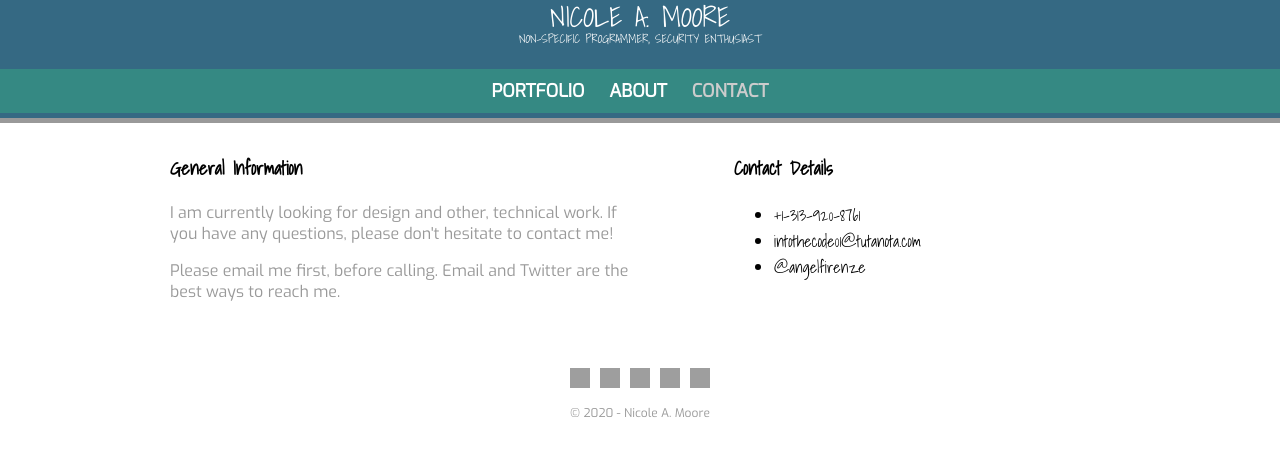
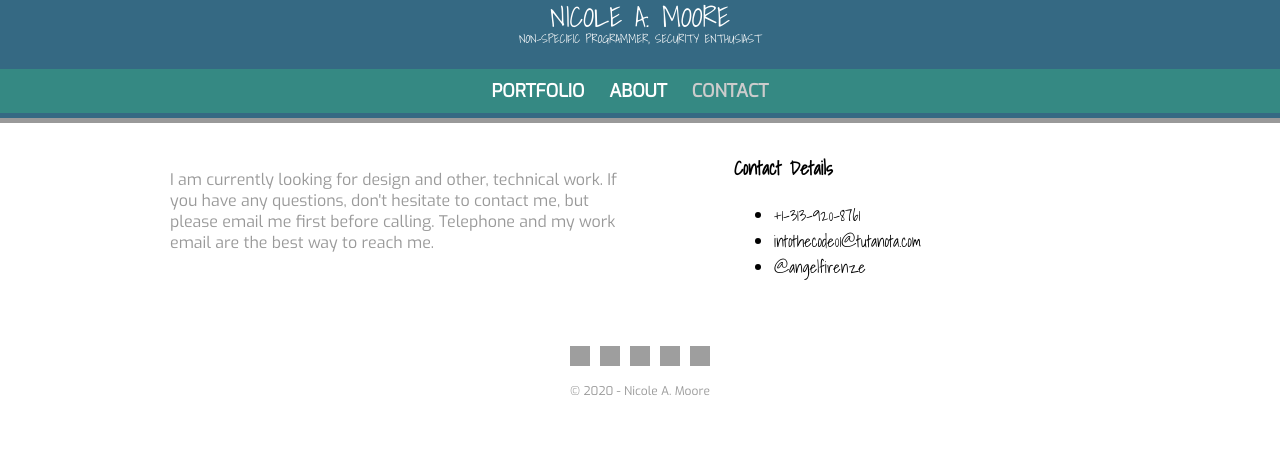
Before and after one commit to Angelfirenze01/intothecode01.io, a plain HTML site: page contact.html in a window 1280 px wide. Drawn offline with Linux system fonts and the light colour scheme; grey boxes are pictures that could not be loaded; files whose address does not match are found by name.

Commit message:
Update contact.html
Update contact details and information on contact.html.

```diff
--- a/contact.html
+++ b/contact.html
@@ -25,9 +25,7 @@
 		</header>
 			<div id="wrapper">
 			<section id="primary">
-			<h3>General Information</h3>
-				<p>I am currently looking for design and other, technical work.  If you have any questions, please don't hesitate to contact me!</p>
-				<p>Please email me first, before calling.  Email and Twitter are the best ways to reach me.</p>
+			<p>I am currently looking for design and other, technical work.  If you have any questions, don't hesitate to contact me, but please email me first before calling.  Telephone and my work email are the best way to reach me.</p>
 			</section>
 			<section id="secondary">
 			<h3>Contact Details</h3>
```
